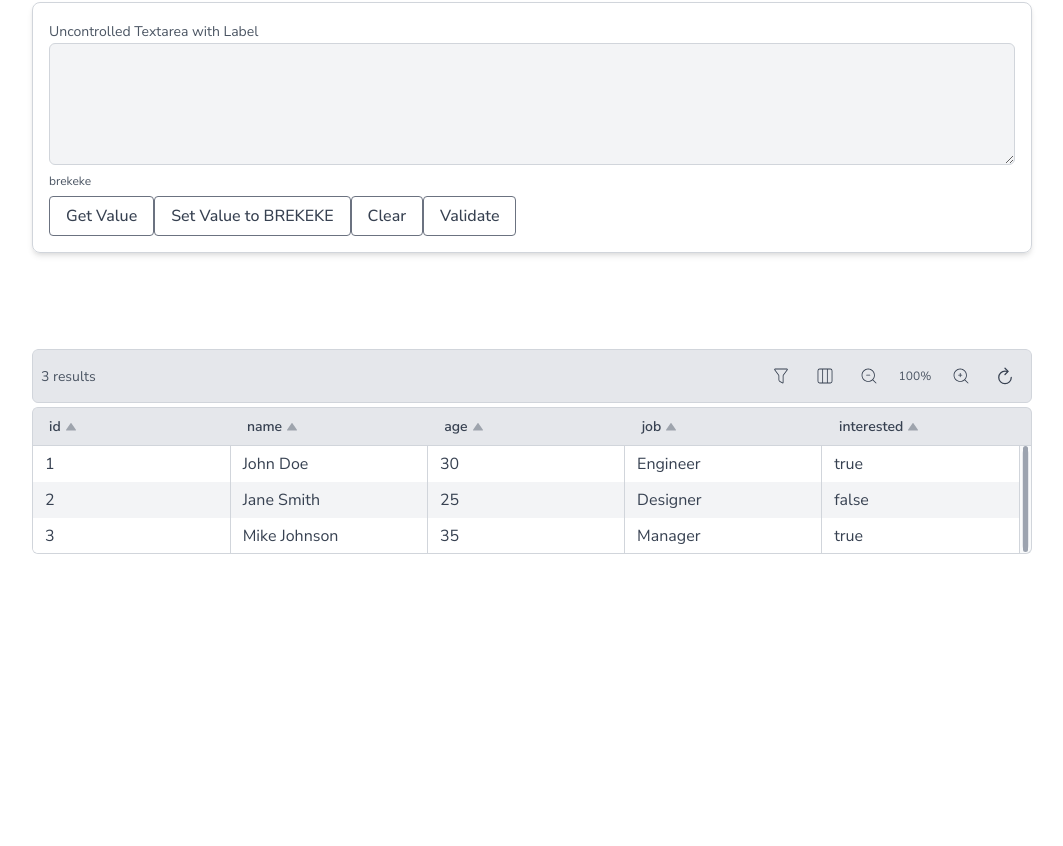
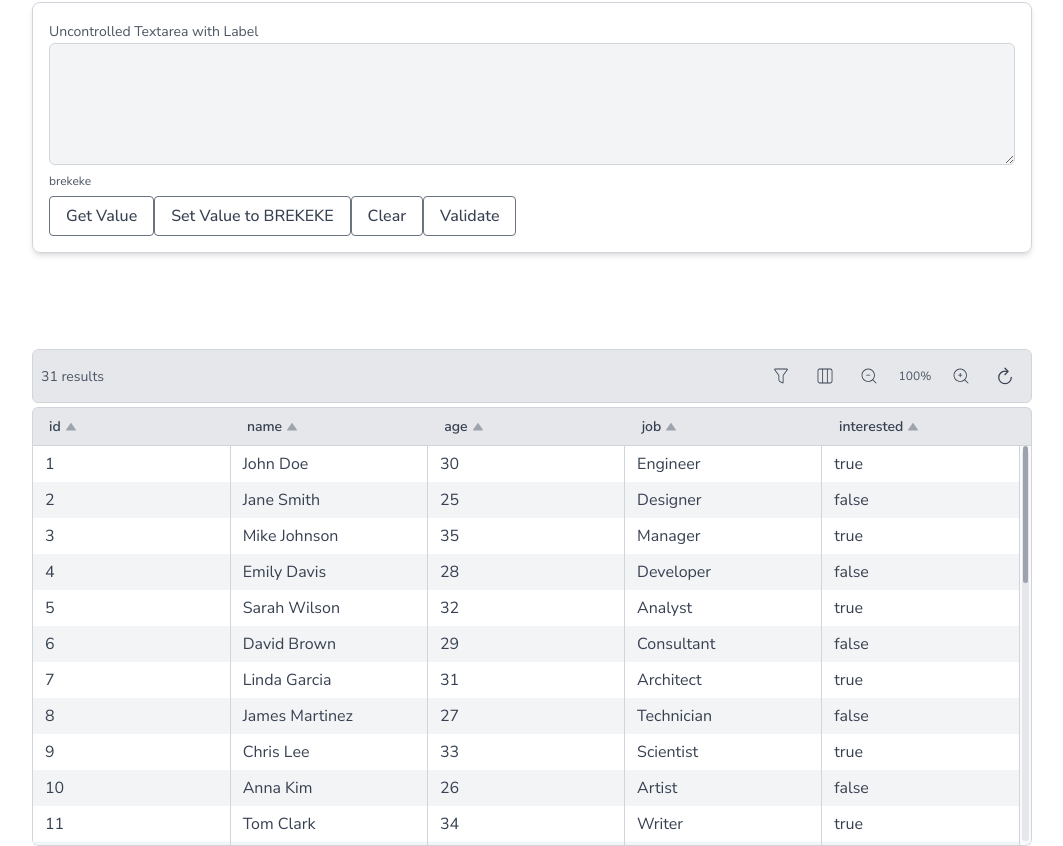
Before and after one commit to FeroHriadel/ncss-react, a React (Vite) app: page /test in a window 1280 px wide. Shown: the part 2982-3828 px from the top of the page, without its empty margins (208-1271 px from the left). Before the commit the page ends 3551 px from the top, so only its background shows below. Built offline with nearby package versions, Linux system fonts and the light colour scheme.

Commit message:
VT fix550

```diff
--- a/src/components/tables/VirtualizedTable/VirtualizedTable.tsx
+++ b/src/components/tables/VirtualizedTable/VirtualizedTable.tsx
@@ -83,7 +83,11 @@ function VirtualizedTable({
       const { filteredData, filteredColumns, setColumnsFilter, setColumnOrder, filterState, setFilterConditions, resetFilters, setSortColumn, isSorting } = useVirtualizedTableFilter({ data, columns });
 
       // Reset scroll position when filters change
+      // Only reset when user intentionally changes visible columns
+      const prevFilteredColumnsLengthRef = React.useRef(filteredColumns.length);
       React.useEffect(() => {
+        // Only reset if number of visible columns changed (user hid/showed columns)
+        if (prevFilteredColumnsLengthRef.current !== filteredColumns.length) {
           if (headerRef.current) {
             headerRef.current.scrollLeft = 0;
           }
@@ -91,7 +95,9 @@ function VirtualizedTable({
             bodyRef.current.scrollLeft = 0;
             bodyRef.current.scrollTop = 0;
           }
-      }, [filteredColumns, filteredData]);
+          prevFilteredColumnsLengthRef.current = filteredColumns.length;
+        }
+      }, [filteredColumns.length]);
 
 
 
--- a/src/pages/TestPage.tsx
+++ b/src/pages/TestPage.tsx
@@ -39,6 +39,34 @@ export default function TestPage() {
     {id:1, name:"John Doe", age: 30, job:"Engineer", interested: true},
     {id:2, name:"Jane Smith", age: 25, job:"Designer", interested: false},
     {id:3, name:"Mike Johnson", age: 35, job:"Manager", interested: true},
+    {id:4, name:"Emily Davis", age: 28, job:"Developer", interested: false},
+    {id:5, name:"Sarah Wilson", age: 32, job:"Analyst", interested: true},
+    {id:6, name:"David Brown", age: 29, job:"Consultant", interested: false},
+    {id:7, name:"Linda Garcia", age: 31, job:"Architect", interested: true},
+    {id:8, name:"James Martinez", age: 27, job:"Technician", interested: false},
+    {id:9, name:"Chris Lee", age: 33, job:"Scientist", interested: true},
+    {id:10, name:"Anna Kim", age: 26, job:"Artist", interested: false},
+    {id:11, name:"Tom Clark", age: 34, job:"Writer", interested: true},
+    {id:12, name:"Olivia Harris", age: 29, job:"Photographer", interested: false},
+    {id:13, name:"Ethan Walker", age: 30, job:"Developer", interested: true},
+    {id:14, name:"Sophia Hall", age: 28, job:"Designer", interested: false},
+    {id:15, name:"Mason Allen", age: 31, job:"Engineer", interested: true},
+    {id:16, name:"Isabella Young", age: 27, job:"Manager", interested: false},
+    {id:17, name:"Logan King", age: 32, job:"Analyst", interested: true},
+    {id:18, name:"Mia Wright", age: 26, job:"Consultant", interested: false},
+    {id:19, name:"Lucas Scott", age: 33, job:"Architect", interested: true},
+    {id:20, name:"Amelia Green", age: 29, job:"Technician", interested: false},
+    {id:21, name:"Alexander Adams", age: 34, job:"Scientist", interested: true},
+    {id:22, name:"Charlotte Baker", age: 30, job:"Artist", interested: false},
+    {id:23, name:"Daniel Gonzalez", age: 28, job:"Writer", interested: true},
+    {id:24, name:"Harper Nelson", age: 31, job:"Photographer", interested: false},
+    {id:25, name:"Matthew Carter", age: 27, job:"Developer", interested: true},
+    {id:26, name:"Evelyn Mitchell", age: 32, job:"Designer", interested: false},
+    {id:27, name:"Aiden Perez", age: 29, job:"Engineer", interested: true},
+    {id:28, name:"Abigail Roberts", age: 33, job:"Manager", interested: false},
+    {id:29, name:"Henry Turner", age: 26, job:"Analyst", interested: true},
+    {id:30, name:"Ella Phillips", age: 34, job:"Consultant", interested: false},
+    {id:31, name:"Joseph Campbell", age: 30, job:"Architect", interested: true},
   ]
 
   return (
@@ -457,7 +485,7 @@ export default function TestPage() {
       </Card>
       <Break amount={4} />
 
-      <VirtualizedTable data={data} />
+      <VirtualizedTable data={data} className="mb-8" />
 
     </Container>
   );
```
Lines whose indentation alone changed are shown as unchanged.
